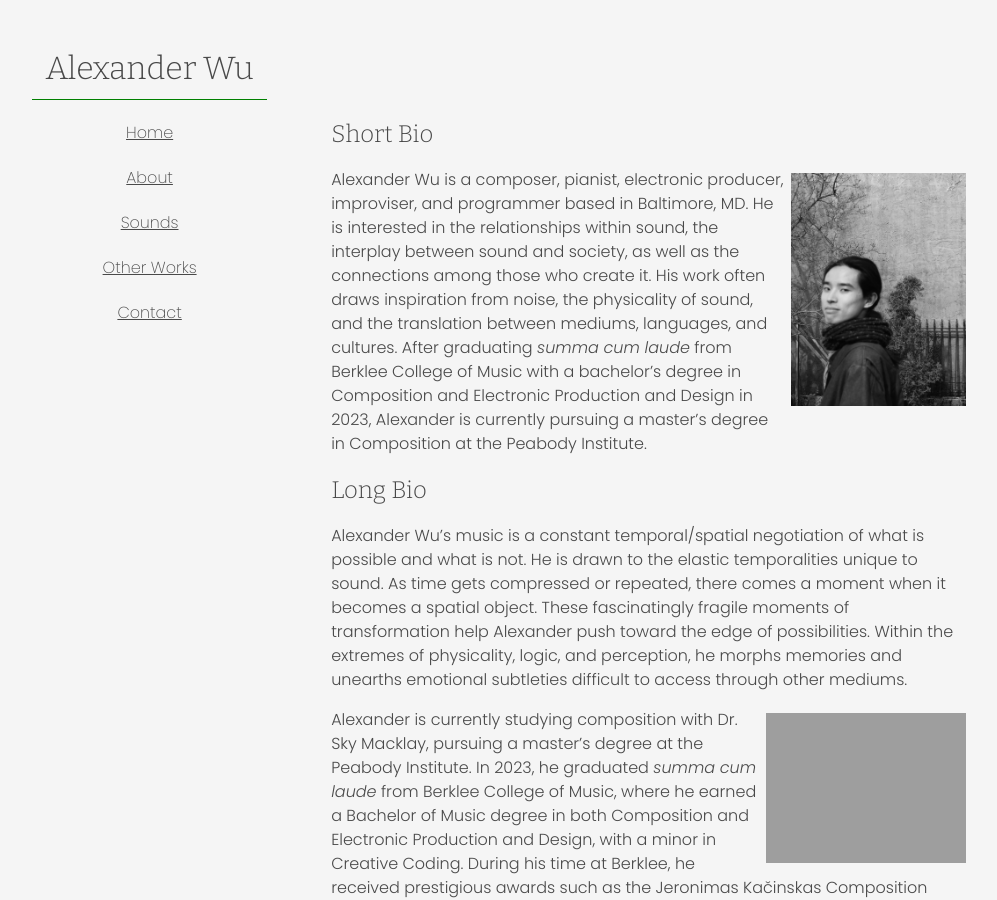
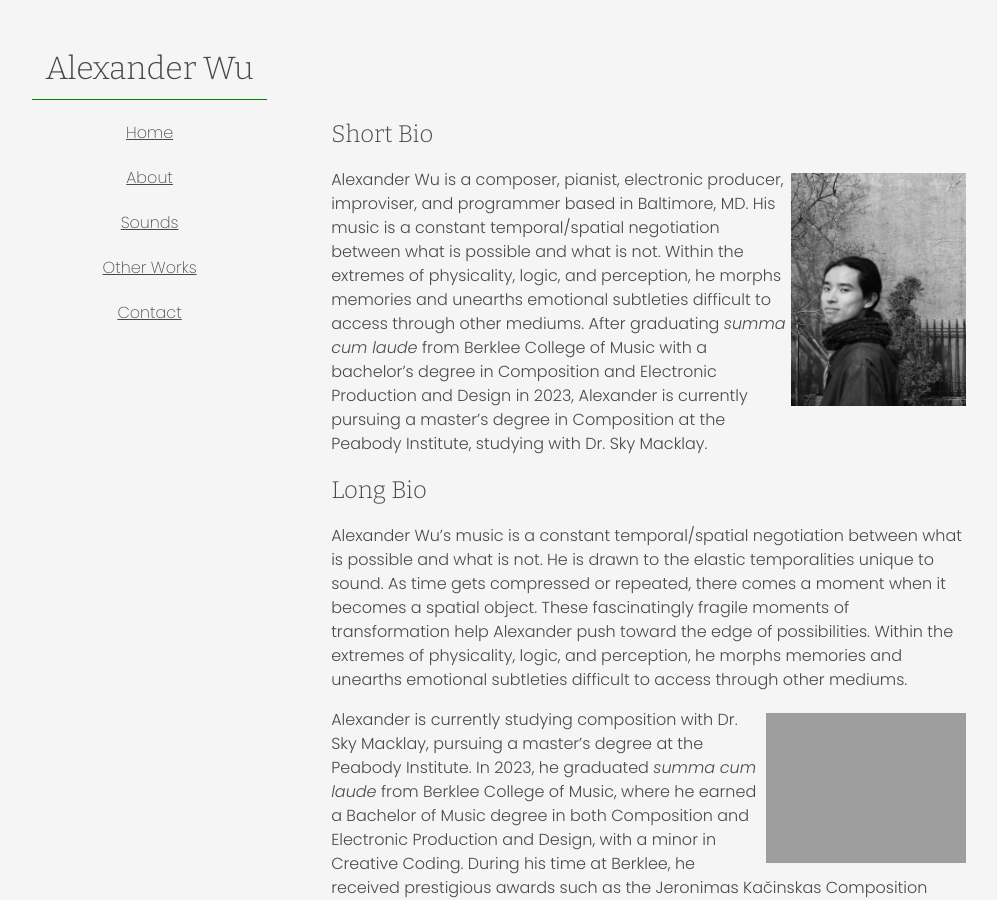
Before and after one commit to aleksuuu/aleksuuu.github.io, a Jekyll site: the page built from about-new.md, in a window 1280 px wide and 900 px high. Shown: the whole window, without its empty margins (18-1015 px from the left). Built offline with Jekyll 4.4.1, drawn with Linux system fonts in a browser that asks for light colours.

Commit message:
Update about-new.md

```diff
--- a/about-new.md
+++ b/about-new.md
@@ -6,11 +6,13 @@ title: About
 ## Short Bio
 
 ![A black and white photo of Alexander wearing a black scarf looking back at the camera]({{ site.imgurl | absolute_url }}/headshot.jpg){: width="175" style="float: right; padding: 5px;" }
-{{ site.description | markdownify }}
+<!-- {{ site.description | markdownify }} -->
+Alexander Wu is a composer, pianist, electronic producer, improviser, and programmer based in Baltimore, MD. His music is a constant temporal/spatial negotiation between what is possible and what is not. Within the extremes of physicality, logic, and perception, he morphs memories and unearths emotional subtleties difficult to access through other mediums. After graduating _summa cum laude_ from Berklee College of Music with a bachelor’s degree in Composition and Electronic Production and Design in 2023, Alexander is currently pursuing a master’s degree in Composition at the Peabody Institute, studying with Dr. Sky Macklay.
+
 
 ## Long Bio
 
-Alexander Wu’s music is a constant temporal/spatial negotiation of what is possible and what is not. He is drawn to the elastic temporalities unique to sound. As time gets compressed or repeated, there comes a moment when it becomes a spatial object. These fascinatingly fragile moments of transformation help Alexander push toward the edge of possibilities. Within the extremes of physicality, logic, and perception, he morphs memories and unearths emotional subtleties difficult to access through other mediums.
+Alexander Wu’s music is a constant temporal/spatial negotiation between what is possible and what is not. He is drawn to the elastic temporalities unique to sound. As time gets compressed or repeated, there comes a moment when it becomes a spatial object. These fascinatingly fragile moments of transformation help Alexander push toward the edge of possibilities. Within the extremes of physicality, logic, and perception, he morphs memories and unearths emotional subtleties difficult to access through other mediums.
 
 ![Alexander playing the piano behind plants, shea butter, and a few books titled “Sellout” placed on black shelves]({{ site.imgurl | absolute_url }}/gardner-portrait.png){: width="200" style="float: right; padding: 5px;" }
 
```
